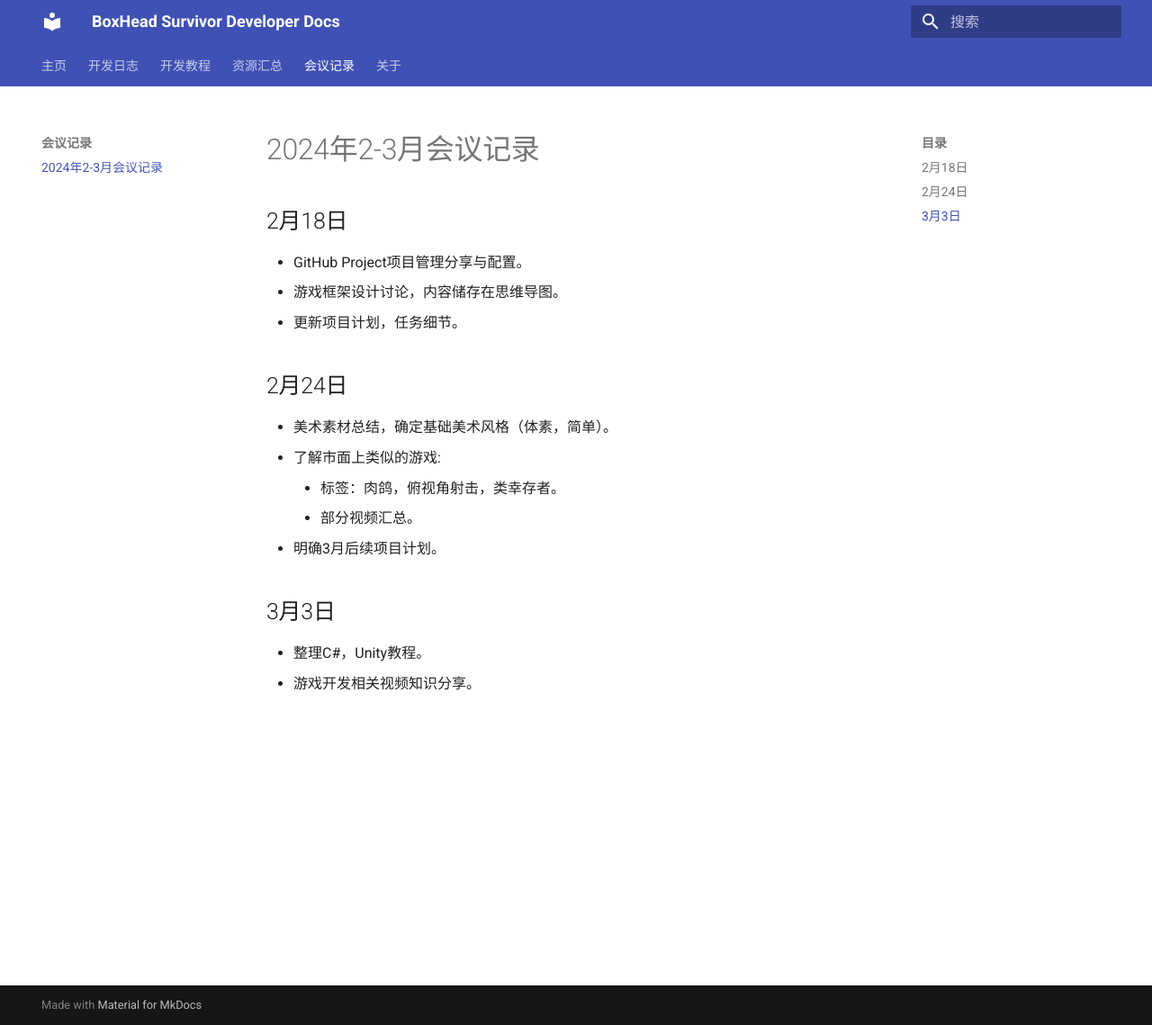
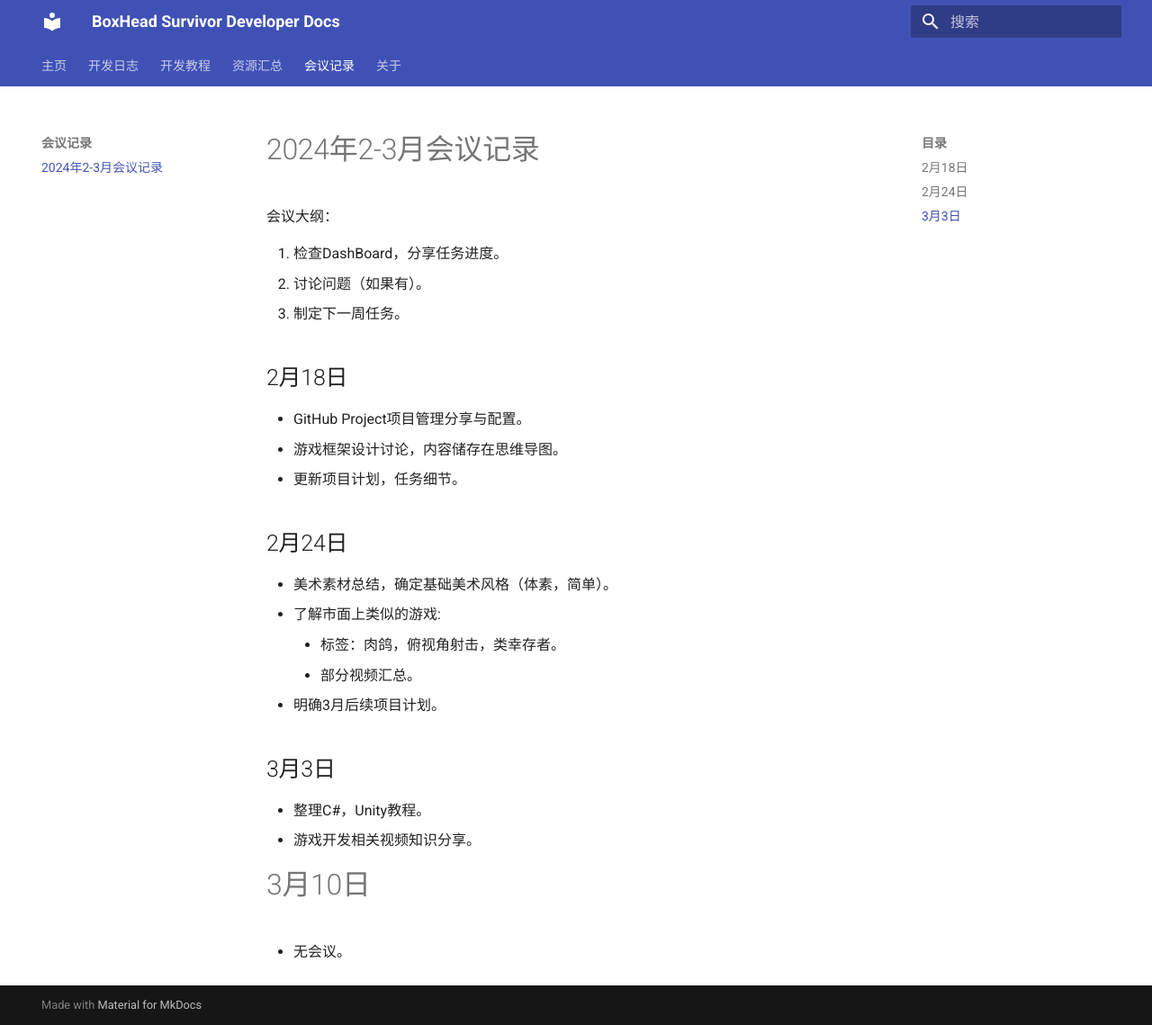
Before and after one commit to Unchained112/BoxHeadSurvivorDoc, an MkDocs documentation site: the page built from docs/Meetings/2024-02-19-2024年2-3月会议记录.md, in a window 1280 px wide and 1139 px high. Shown: the whole window at 90% size. Built offline with MkDocs 1.6.1 and Material for MkDocs 9.7.7, drawn with Linux system fonts in a browser that asks for light colours.

Commit message:
更新代码框架设计，更新会议记录

```diff
--- a/docs/Meetings/2024-02-19-2024年2-3月会议记录.md
+++ b/docs/Meetings/2024-02-19-2024年2-3月会议记录.md
@@ -1,4 +1,10 @@
 # 2024年2-3月会议记录
+
+会议大纲：
+
+1. 检查DashBoard，分享任务进度。
+2. 讨论问题（如果有）。
+3. 制定下一周任务。
 
 ## 2月18日
 
@@ -18,3 +24,7 @@
 
 - 整理C#，Unity教程。
 - 游戏开发相关视频知识分享。
+
+# 3月10日
+
+- 无会议。
```
Also changed, not shown: 1 other file.
